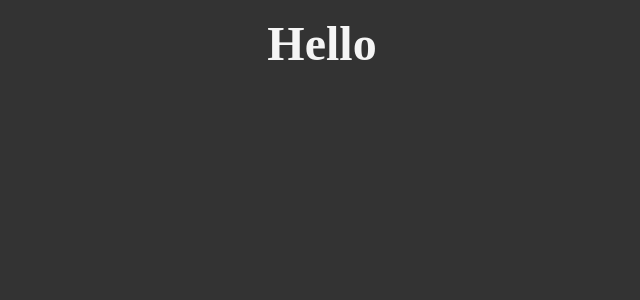
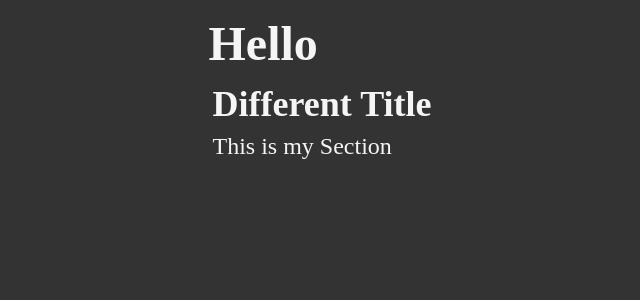
Before and after one commit to Floling/react-typescript-tutorial, a React (Vite) app: page / in a window 1280 px wide. Shown: the top 300 px of the page, without its empty margins (318-958 px from the left). Built offline with nearby package versions, Linux system fonts and the light colour scheme.

Commit message:
create Section component

```diff
--- a/src/App.tsx
+++ b/src/App.tsx
@@ -1,9 +1,11 @@
 import Heading from "./components/Heading";
+import Section from "./components/Section";
 
 function App() {
     return (
         <>
             <Heading title={"Hello"} />
+            <Section title={"Different Title"}>This is my Section</Section>
         </>
     );
 }
--- /dev/null
+++ b/src/components/Section.tsx
@@ -0,0 +1,17 @@
+import React, { ReactNode } from "react";
+
+type SectionProps = {
+    title?: string;
+    children: ReactNode;
+};
+
+const Section = ({ children, title = "My Subheading" }: SectionProps) => {
+    return (
+        <section>
+            <h2>{title}</h2>
+            <p>{children}</p>
+        </section>
+    );
+};
+
+export default Section;
```
